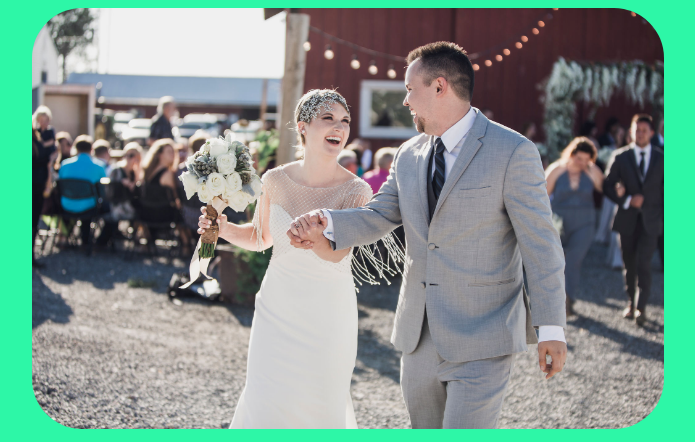
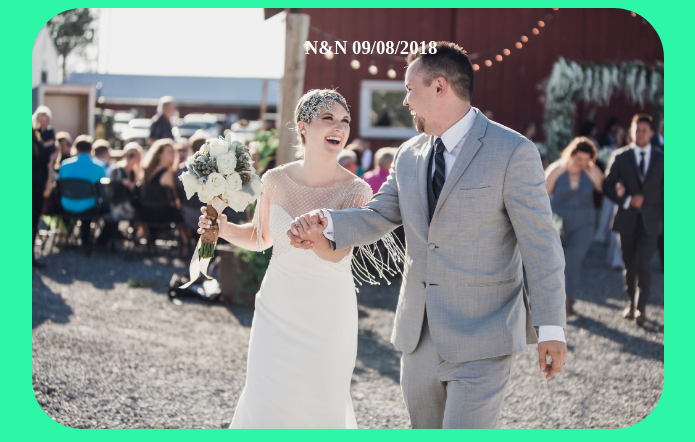
Before and after one commit to bbkid9999/Wedding, a plain HTML site: page index.html in a window 1280 px wide. Shown: the top 442 px of the page, without its empty margins (292-987 px from the left). Drawn offline with Linux system fonts and the light colour scheme.

Commit message:
Text added to main photo

```diff
--- a/index.html
+++ b/index.html
@@ -6,8 +6,13 @@
 <link rel="stylesheet" type="text/css" href="style.css">
       </head>
   <body>
-<img id="picture1" src="./Pictures/main.jpg" alt="<main>
-</main>">
+<div class="container">
+  <div class="text">
+    <h3>N&N 09/08/2018</h3>
+  </div>
+  <img id="picture1" src="./Pictures/main.jpg" alt="<main></main>">
+</div>
+
 <p id="NoraPoem"> Love is what I see you as,<br> As red as a Ruby Rose,<br>Who stole a heart of innocent blue,<br>Then turned it into gold,<br>Bright shining as the stars above,<br>It Glitters just for you.<br><br>No mor Roses are Red, Violets are Blue,<br>Cliches are so not cool,<br>This Valentine's Day it's easy to say,<br>I want to marry you someday.<br><br>So dear Ruby Rose its Glittering Gold,<br>Who thanks you for stealing me away,<br>My heart knew not what a light could do,<br>Until I first met you.<br><br>With that concludes a promise to you,<br>That Glittering Gold is a heart to hold a rose that only you.</p>
   </body>
 </html>
--- a/style.css
+++ b/style.css
@@ -16,3 +16,15 @@ body {
   margin-left: auto;
   margin-right: auto;
 }
+.container {
+  position: relative;
+}
+
+.text {
+  position: absolute;
+  top: 10px;
+  left: 45%;
+  color: white;
+  padding-left: 20px;
+  padding-right: 20px;
+}
```
